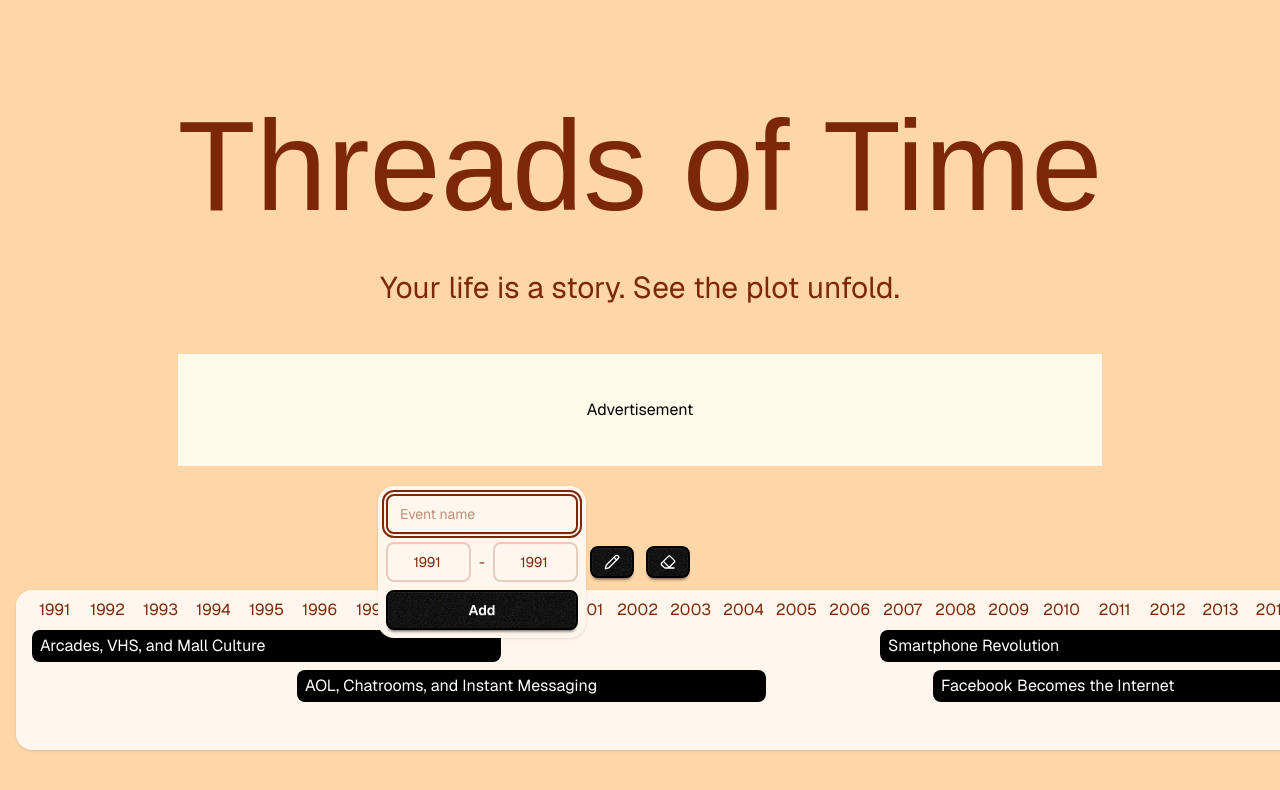
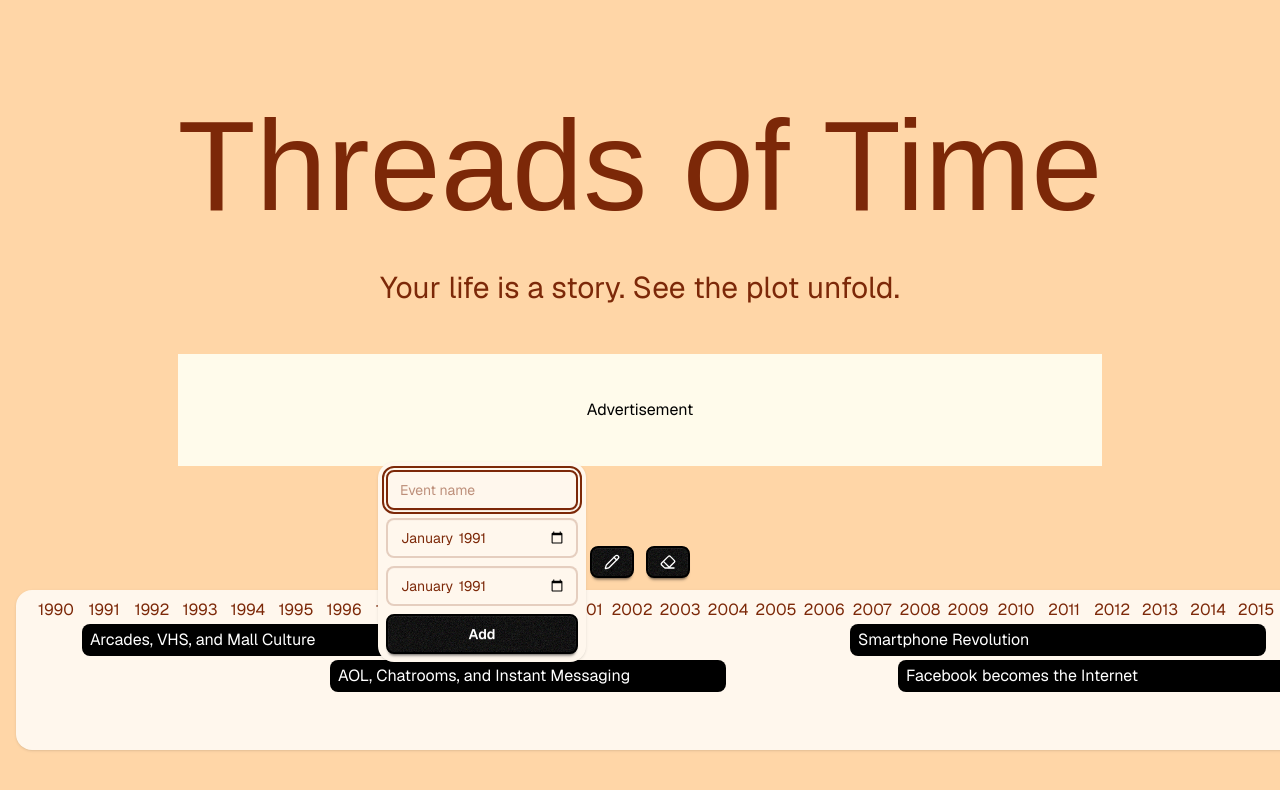
Before and after one commit to chrstief/threads_of_time, a Next.js app: page / in a window 1280 px wide. Both pictures are taken after a click on the button 612 px from the left and 562 px from the top of the page. Shown: the top 790 px of the page. Built offline with nearby package versions, Linux system fonts and the light colour scheme; a web font is replaced by a local one.

Commit message:
increase resolution to months

```diff
--- a/app/page.tsx
+++ b/app/page.tsx
@@ -10,56 +10,56 @@ const bungeeInline = Bungee_Inline({
   subsets: ["latin"],
 });
 
-type Event = { id: string; event: string; startYear: number; endYear: number };
+type Event = { id: string; event: string; start: string; end: string };
 const defaultEvents: Event[] = sortEvents([
   {
     id: crypto.randomUUID(),
     event: "Arcades, VHS, and Mall Culture",
-    startYear: 1991,
-    endYear: 1999,
+    start: "1991-01",
+    end: "1999-12",
+  },
+  {
+    id: crypto.randomUUID(),
+    event: "AOL, Chatrooms, and Instant Messaging",
+    start: "1996-03",
+    end: "2004-06",
   },
   {
     id: crypto.randomUUID(),
     event: "Smartphone Revolution",
-    startYear: 2007,
-    endYear: 2015,
+    start: "2007-01",
+    end: "2015-09",
+  },
+  {
+    id: crypto.randomUUID(),
+    event: "Facebook becomes the Internet",
+    start: "2008-01",
+    end: "2016-12",
   },
   {
     id: crypto.randomUUID(),
     event: "COVID-19 Pandemic",
-    startYear: 2019,
-    endYear: 2023,
-  },
-  {
-    id: crypto.randomUUID(),
-    event: "AOL, Chatrooms, and Instant Messaging",
-    startYear: 1996,
-    endYear: 2004,
-  },
-  {
-    id: crypto.randomUUID(),
-    event: "Facebook Becomes the Internet",
-    startYear: 2008,
-    endYear: 2016,
+    start: "2019-12",
+    end: "2023-05",
   },
   {
     id: crypto.randomUUID(),
     event: "ChatGPT",
-    startYear: 2022,
-    endYear: new Date().getFullYear(),
+    start: "2022-11",
+    end: `${new Date().getFullYear()}-12`,
   },
 ]);
 
 function sortEvents(events: Event[]): Event[] {
   // Sort by start year first
-  const sorted = events.toSorted((a, b) => a.startYear - b.startYear);
+  const sorted = events.toSorted((a, b) => a.start.localeCompare(b.start));
 
   // Each row is an array of events
   const rows: Event[][] = [];
 
   for (const event of sorted) {
     // Try to find a row where it fits
-    const targetRow = rows.find((row) => row.at(-1)!.endYear < event.startYear);
+    const targetRow = rows.find((row) => row.at(-1)!.end < event.start);
     if (targetRow) {
       targetRow.push(event);
     } else {
@@ -74,22 +74,35 @@ export default function Home() {
   const popOverRef = useRef<HTMLDivElement>(null);
   const [deleteMode, setDeletemode] = useState(false);
   const [event, setEvent] = useState("");
-  const [startYear, setStartYear] = useState("1991");
-  const [endYear, setEndYear] = useState("1991");
+  const [start, setStart] = useState("1991-01");
+  const [end, setEnd] = useState("1991-01");
   const [events, setEvents] = useLocalStorage<Event[]>(
     "events",
     defaultEvents,
     { initializeWithValue: false },
   );
   const bounds = {
-    firstYear: Math.min(...events.map((event) => event.startYear)),
-    lastYear: Math.max(...events.map((event) => event.endYear)),
+    firstYear: Number(events[0].start.split("-")[0]) - 1,
+    lastYear:
+      Math.max(...events.map((event) => Number(event.end.split("-")[0]))) + 1,
   };
-  const totalColumns = bounds.lastYear - bounds.firstYear + 1;
+  const numberOfYears = bounds.lastYear - bounds.firstYear + 1;
   const headRow = Array.from(
-    { length: totalColumns },
+    { length: numberOfYears },
     (_, index) => bounds.firstYear + index,
   );
+  const gridLineNames = headRow.flatMap((year) =>
+    Array.from(
+      { length: 12 },
+      (_, index) => `y${year}m${String(index + 1).padStart(2, "0")}`,
+    ),
+  );
+  function getNextMonth(gridLineName: string) {
+    const startIndex = gridLineNames.indexOf(gridLineName);
+    const nextGridLineName = gridLineNames[startIndex + 1];
+    return nextGridLineName;
+  }
+
   return (
     <div>
       {/* <ThemeController /> */}
@@ -137,21 +150,21 @@ export default function Home() {
             className="flex flex-col gap-2"
             onSubmit={(e) => {
               e.preventDefault();
-              if (!event || !startYear || !endYear) return;
+              if (!event || !start || !end) return;
               setEvents(
                 sortEvents([
                   ...events,
                   {
                     id: crypto.randomUUID(),
                     event: event,
-                    startYear: Number(startYear),
-                    endYear: Number(endYear),
+                    start: start,
+                    end: end,
                   },
                 ]),
               );
               popOverRef.current?.hidePopover();
               setEvent("");
-              setStartYear(endYear);
+              setStart(end);
             }}
           >
             <input
@@ -166,40 +179,30 @@ export default function Home() {
               onMouseEnter={(e) => e.currentTarget.focus()}
               onMouseLeave={(e) => e.currentTarget.blur()}
             />
-            <div className="flex items-center justify-between gap-1">
             <input
-                type="number"
-                min={0}
-                placeholder="Start year"
+              type="month"
               className="input text-center"
-                value={startYear}
+              value={start}
               onChange={(e) => {
-                  setStartYear(e.target.value);
-                  setEndYear(
-                    String(Math.max(Number(e.target.value), Number(endYear))),
-                  );
+                setStart(e.target.value);
+                if (e.target.value > end) setEnd(e.target.value);
               }}
               onMouseEnter={(e) => e.currentTarget.focus()}
               onMouseLeave={(e) => e.currentTarget.blur()}
             />
-              <div className="px-1">-</div>
             <input
-                type="number"
-                placeholder="End year"
+              type="month"
               className="input text-center"
-                value={endYear}
+              value={end}
               onChange={(e) => {
-                  setEndYear(e.target.value);
+                setEnd(e.target.value);
               }}
               onBlur={() => {
-                  setEndYear(
-                    String(Math.max(Number(startYear), Number(endYear))),
-                  );
+                if (start > end) setEnd(start);
               }}
               onMouseEnter={(e) => e.currentTarget.focus()}
               onMouseLeave={(e) => e.currentTarget.blur()}
             />
-            </div>
             <button type="submit" className="btn btn-primary rounded-field">
               Add
             </button>
@@ -225,23 +228,36 @@ export default function Home() {
         <div className="rounded-box bg-base-100 flex min-h-40 w-fit min-w-full shadow-sm">
           {events.length ? (
             <div
-              className="grid min-w-max auto-rows-min gap-2 px-4 pt-2 pb-4"
-              style={{ gridTemplateColumns: `repeat(${totalColumns},45px)` }}
+              className="grid min-w-max auto-rows-min px-4 pt-2 pb-4"
+              style={{
+                gridTemplateColumns: gridLineNames
+                  .map((gridLineName) => `[${gridLineName}]`)
+                  .join(" 4px "),
+              }}
             >
               {headRow.map((year) => (
-                <div className="text-center" key={year}>
+                <div
+                  className="text-center"
+                  key={year}
+                  style={{
+                    gridColumnStart: `y${year}m01`,
+                    gridColumnEnd: getNextMonth(`y${year}m12`),
+                  }}
+                >
                   {year}
                 </div>
               ))}
-              {events.map((event) => {
-                const colStart = event.startYear - bounds.firstYear + 1;
-                const colEnd = event.endYear - bounds.firstYear + 2;
-                return (
+              {events.map((event) => (
                 <div
                   key={event.id}
-                    className="bg-primary rounded-field text-primary-content flex cursor-pointer justify-between px-2 py-1"
+                  className="bg-primary rounded-field text-primary-content m-0.5 flex cursor-pointer justify-between px-2 py-1"
                   title={event.event}
-                    style={{ gridColumnStart: colStart, gridColumnEnd: colEnd }}
+                  style={{
+                    gridColumnStart: `y${event.start.replace("-", "m")}`,
+                    gridColumnEnd: getNextMonth(
+                      `y${event.end.replace("-", "m")}`,
+                    ),
+                  }}
                 >
                   <div className="truncate"> {event.event}</div>
                   <button
@@ -257,8 +273,7 @@ export default function Home() {
                     <Eraser size={12} />
                   </button>
                 </div>
-                );
-              })}
+              ))}
             </div>
           ) : (
             <div className="flex flex-1 flex-col items-center justify-center">
```
Lines whose indentation alone changed are shown as unchanged.
